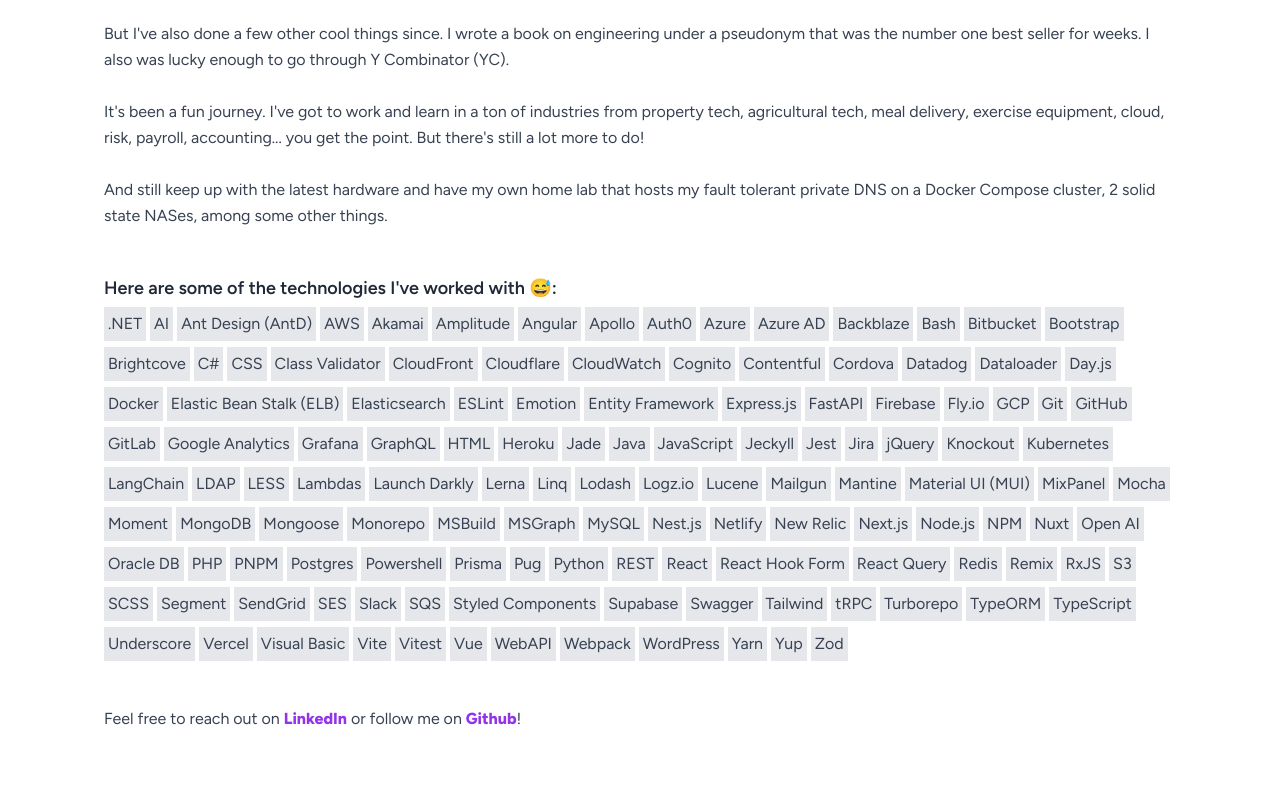
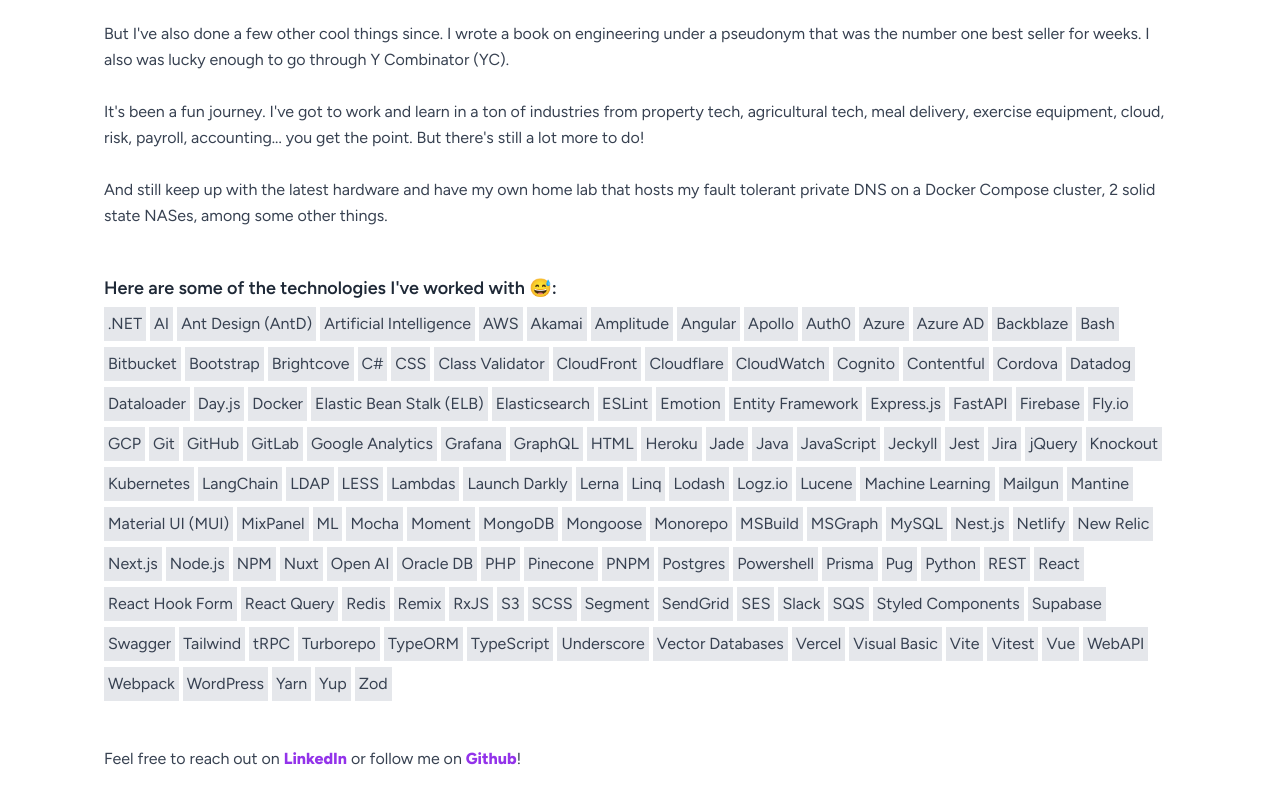
Before and after one commit to Doelfke/DavidOelfke, a Next.js app: page /about-me in a window 1280 px wide. Shown: the part 1133-1933 px from the top of the page. Before the commit the page ends 1893 px from the top, so only its background shows below. Built offline with nearby package versions, Linux system fonts and the light colour scheme.

Commit message:
Update tech

```diff
--- a/src/data/tech.ts
+++ b/src/data/tech.ts
@@ -2,6 +2,7 @@
   '.NET',
   'AI',
   'Ant Design (AntD)',
+  'Artificial Intelligence',
   'AWS',
   'Akamai',
   'Amplitude',
@@ -65,10 +66,12 @@
   'Lodash',
   'Logz.io',
   'Lucene',
+  'Machine Learning',
   'Mailgun',
   'Mantine',
   'Material UI (MUI)',
   'MixPanel',
+  'ML',
   'Mocha',
   'Moment',
   'MongoDB',
@@ -87,6 +90,7 @@
   'Open AI',
   'Oracle DB',
   'PHP',
+  'Pinecone',
   'PNPM',
   'Postgres',
   'Powershell',
@@ -116,6 +120,7 @@
   'TypeORM',
   'TypeScript',
   'Underscore',
+  'Vector Databases',
   'Vercel',
   'Visual Basic',
   'Vite',
```
Also changed, not shown: 2 other files (tests, documents, lock files or other folders).
